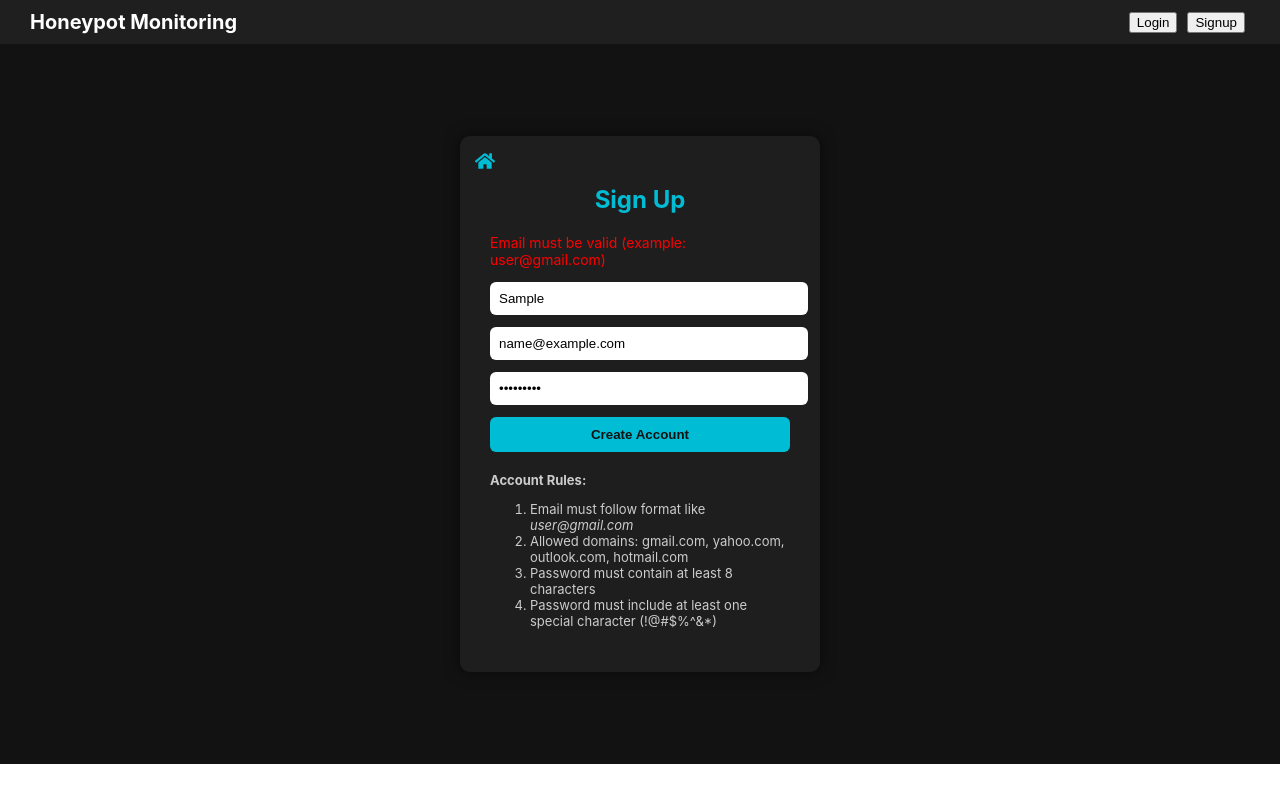
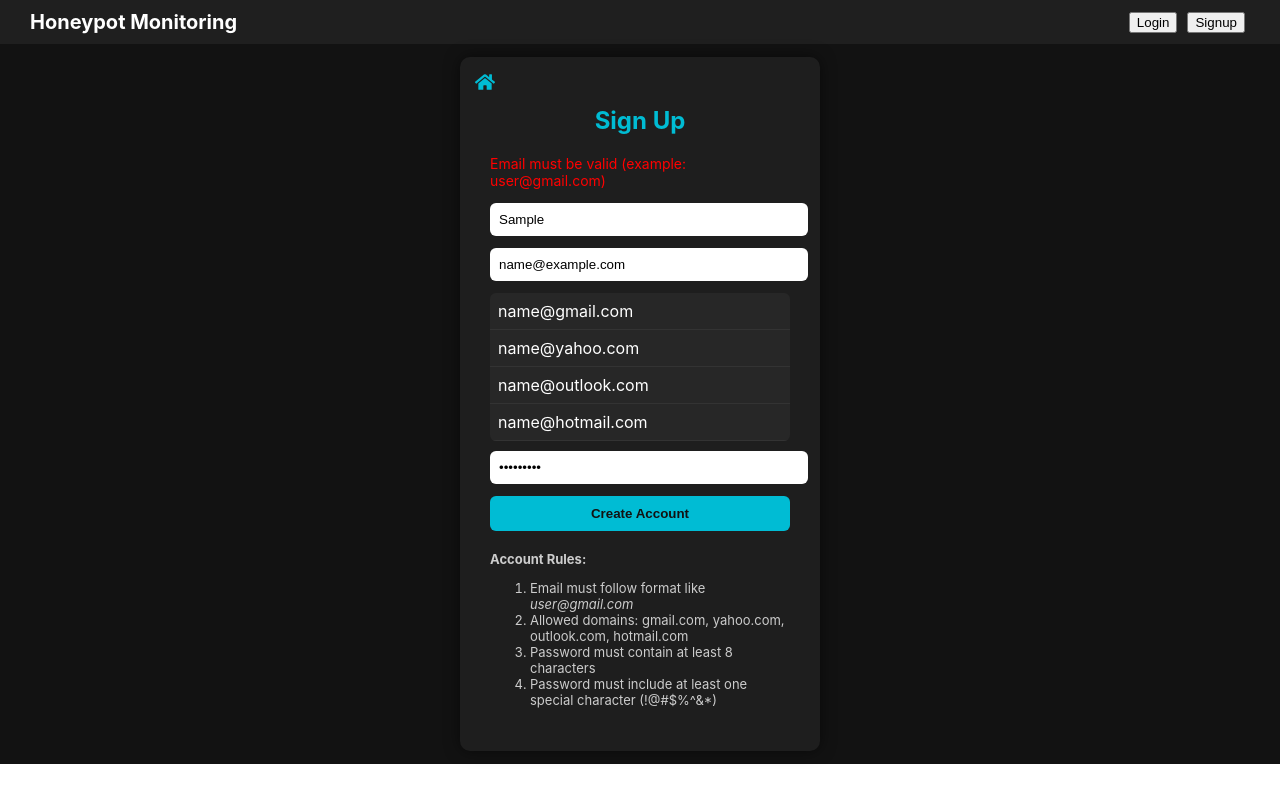
Before and after one commit to RohanMaharjan/HoneyPot_System, a React (Create React App) app in the folder honeypot-dashboard/: page /signup in a window 1280 px wide. Both pictures are taken after typing "Sample", "name@example.com", "Sample123" into the empty fields and a click on the button "Create Account". Built offline with nearby package versions, Linux system fonts and the light colour scheme.

Commit message:
domain suggestion

```diff
--- a/honeypot-dashboard/src/pages/SignupPage.js
+++ b/honeypot-dashboard/src/pages/SignupPage.js
@@ -11,6 +11,35 @@ function SignupPage() {
   const [email, setEmail] = useState("");
   const [password, setPassword] = useState("");
   const [error, setError] = useState("");
+  const [suggestions, setSuggestions] = useState([]);
+
+  const domains = [
+    "gmail.com",
+    "yahoo.com",
+    "outlook.com",
+    "hotmail.com"
+  ];
+
+  // Email suggestion handler
+  const handleEmailChange = (e) => {
+
+    const value = e.target.value;
+    setEmail(value);
+
+    if (value.includes("@")) {
+
+      const namePart = value.split("@")[0];
+
+      const newSuggestions = domains.map(
+        (domain) => `${namePart}@${domain}`
+      );
+
+      setSuggestions(newSuggestions);
+
+    } else {
+      setSuggestions([]);
+    }
+  };
 
   const validateForm = () => {
 
@@ -135,13 +164,43 @@ function SignupPage() {
             style={inputStyle}
           />
 
+          {/* Email Input */}
           <input
             type="email"
             placeholder="Email"
             value={email}
-            onChange={(e) => setEmail(e.target.value)}
+            onChange={handleEmailChange}
             style={inputStyle}
           />
+
+          {/* Email Suggestions */}
+          {suggestions.length > 0 && (
+            <div
+              style={{
+                background: "#272727",
+                borderRadius: "6px",
+                marginBottom: "10px",
+                overflow: "hidden"
+              }}
+            >
+              {suggestions.map((item, index) => (
+                <div
+                  key={index}
+                  onClick={() => {
+                    setEmail(item);
+                    setSuggestions([]);
+                  }}
+                  style={{
+                    padding: "8px",
+                    cursor: "pointer",
+                    borderBottom: "1px solid #333"
+                  }}
+                >
+                  {item}
+                </div>
+              ))}
+            </div>
+          )}
 
           <input
             type="password"
```
